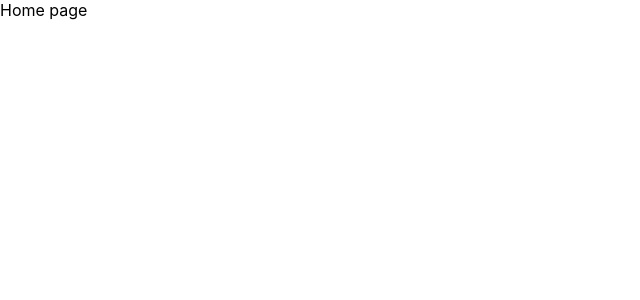
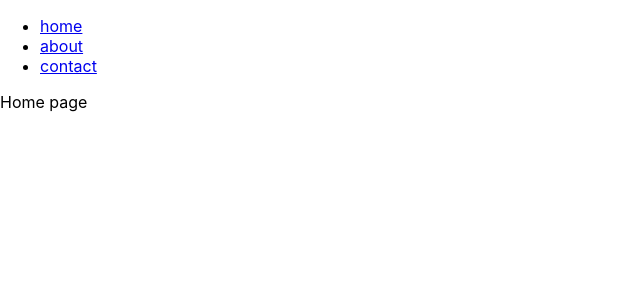
Before and after one commit to Amandeep1102/Triweb-Learning, a React (Create React App) app in the folder React/myproject/: page / in a window 1280 px wide. Shown: the top 300 px of the page, without its empty margins (0-640 px from the left). Built offline with nearby package versions, Linux system fonts and the light colour scheme.

Commit message:
Menu creation in React use Link not anchor tag

```diff
--- a/React/myproject/src/App.js
+++ b/React/myproject/src/App.js
@@ -2,11 +2,14 @@
 import About from "./pages/About";
 import Contact from "./pages/Contact";
 import { Routes, Route } from "react-router-dom";
+import MainMenu from "./components/layouts/MainMenu";
+
 
 function App() {
   return (
     <div>
-       <Routes>
+      <MainMenu></MainMenu>
+      <Routes>
       <Route path='' element={<Home/>}></Route>
       <Route path='/about' element={<About/>}></Route>
       <Route path='/contact' element={<Contact/>}></Route>
--- a/React/myproject/src/components/layouts/MainMenu.js
+++ b/React/myproject/src/components/layouts/MainMenu.js
@@ -1,6 +1,14 @@
+import { Link } from "react-router-dom";
+
 function MainMenu(){
     return <header>
-        hello
+        <nav>
+            <ul>
+                <li><Link to="/">home</Link></li>
+                <li><Link to="/about">about</Link></li>
+                <li><Link to="/contact">contact</Link></li>
+            </ul>
+        </nav>
     </header>
 }
 
```
